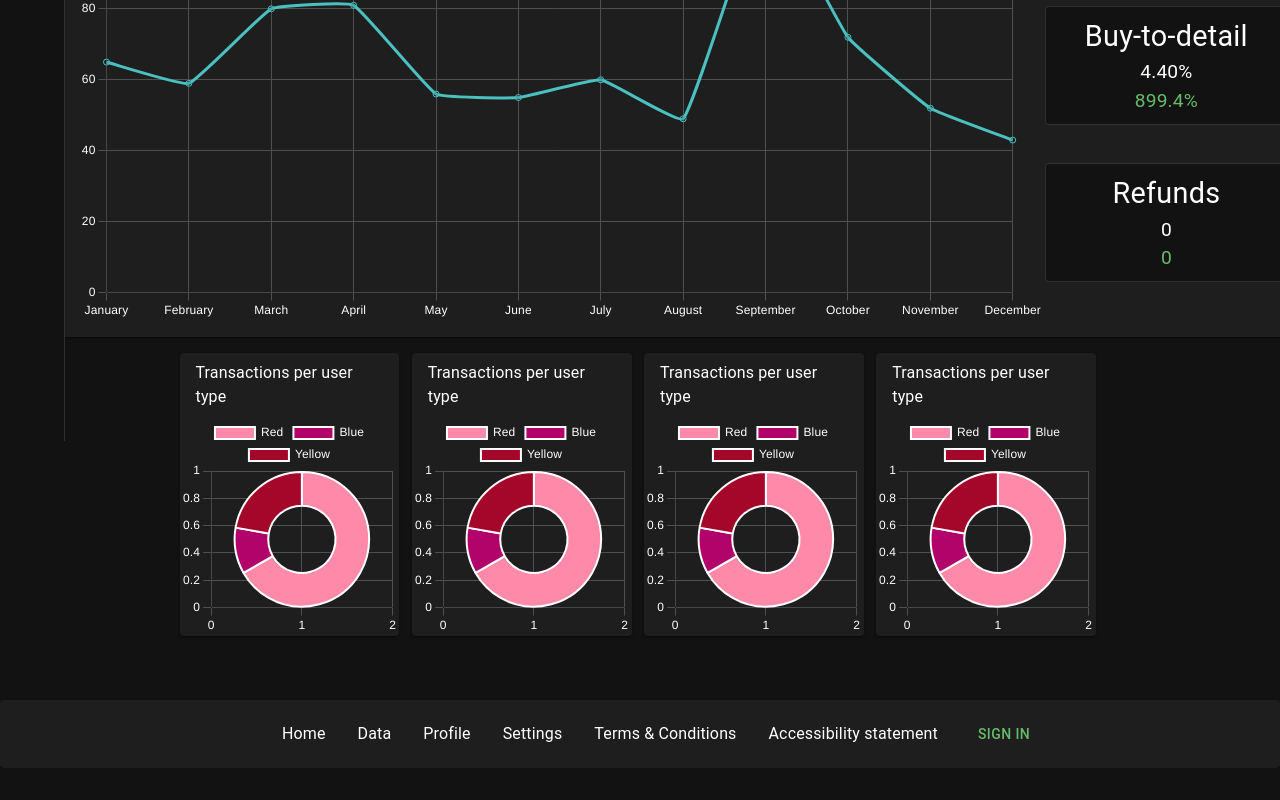
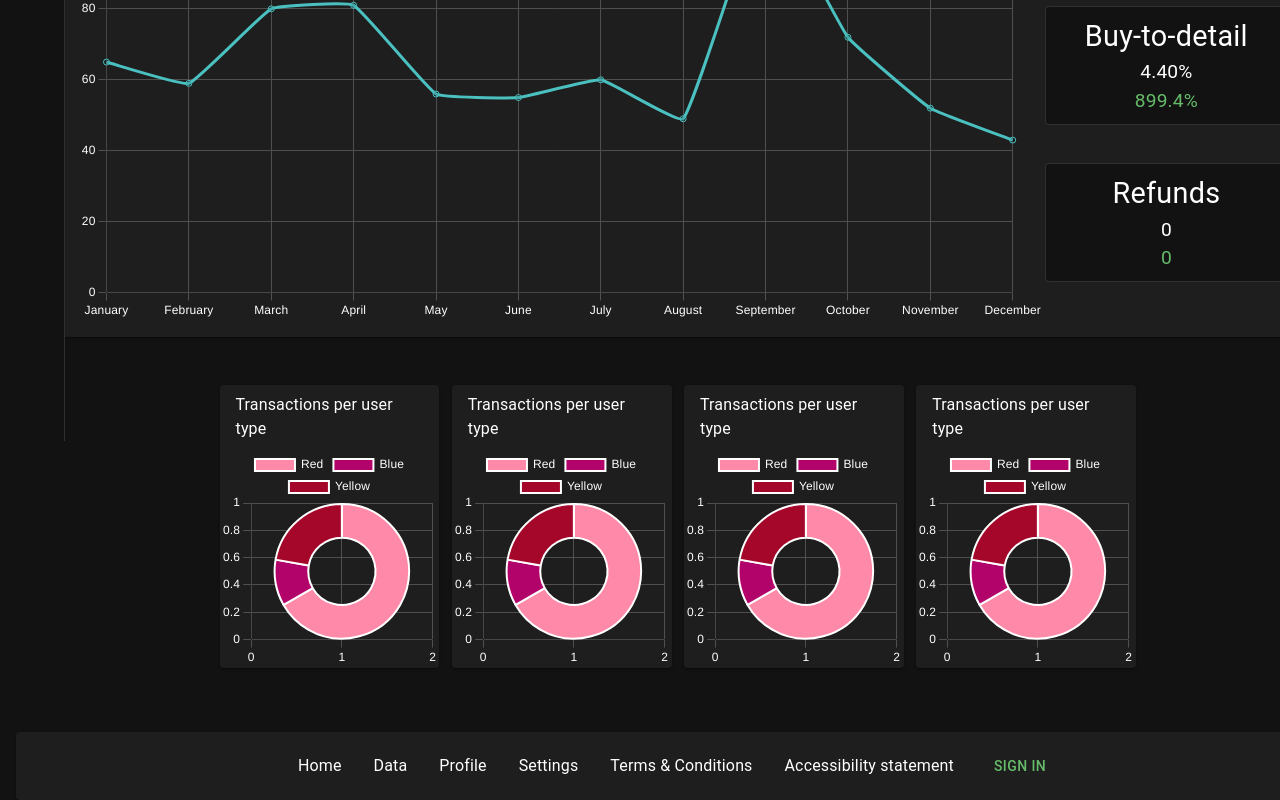
Before and after one commit to FereshtehDehghani/dashboard-next-app, a Next.js app in the folder dashboard/: page / in a window 1280 px wide. Shown: the part 423-1223 px from the top of the page. Before the commit the page ends 1191 px from the top, so only its background shows below. Built offline with nearby package versions, Linux system fonts and the light colour scheme; no server answers.

Commit message:
change style for footer and layout components

```diff
--- a/dashboard/src/components/footer/footer.module.scss
+++ b/dashboard/src/components/footer/footer.module.scss
@@ -4,6 +4,7 @@
     left: 0;
     width: 100%;
     margin-top: 5rem;
+    margin-left: 1rem;
 
     ul {
       display: flex;
--- a/dashboard/src/components/layout/Layout.tsx
+++ b/dashboard/src/components/layout/Layout.tsx
@@ -19,6 +19,7 @@ const Layout = (props: any) => {
 			>
 				<SideMenu />
 				{props.children}
+
 				<Footer />
 			</main>
 		</>
--- a/dashboard/src/pages/_app.tsx
+++ b/dashboard/src/pages/_app.tsx
@@ -6,7 +6,6 @@ import darkTheme from "@/theme/darkTheme";
 import lightTheme from "@/theme/lightTheme";
 import Header from "@/components/header";
 import Layout from "@/components/layout";
-import SideMenu from "@/components/sidemenu/SideMenu";
 
 const ColorModeContext = React.createContext({
 	toggleColorMode: () => {},
@@ -46,7 +45,6 @@ const App = ({ Component, pageProps: { session, ...pageProps } }) => {
 				<ClerkProvider {...pageProps}>
 					<CssBaseline />
 					<Header ColorModeContext={ColorModeContext} />
-					<SideMenu />
 					<Layout>
 						<Component {...pageProps} />
 					</Layout>
--- a/dashboard/src/pages/dashboard/Dashboard.tsx
+++ b/dashboard/src/pages/dashboard/Dashboard.tsx
@@ -1,4 +1,4 @@
-import { Box, Grid } from "@mui/material";
+import { Grid } from "@mui/material";
 import React from "react";
 import DataRibbon from "@/components/dashboard/dataRibbon";
 import TransactionsPerDay from "@/components/dashboard/transactionsPerDay";
@@ -6,13 +6,11 @@ import TransactionBottomRow from "@/components/dashboard/transactionButtomRow/Tr
 
 const Dashboard = () => {
 	return (
-		<Box>
-			<Grid container gap={4} marginLeft={5} marginTop={10}>
-				<DataRibbon />
-				<TransactionsPerDay />
-			</Grid>
+		<Grid container gap={4} marginLeft={5} marginTop={10}>
+			<DataRibbon />
+			<TransactionsPerDay />
 			<TransactionBottomRow />
-		</Box>
+		</Grid>
 	);
 };
 export default Dashboard;
```
